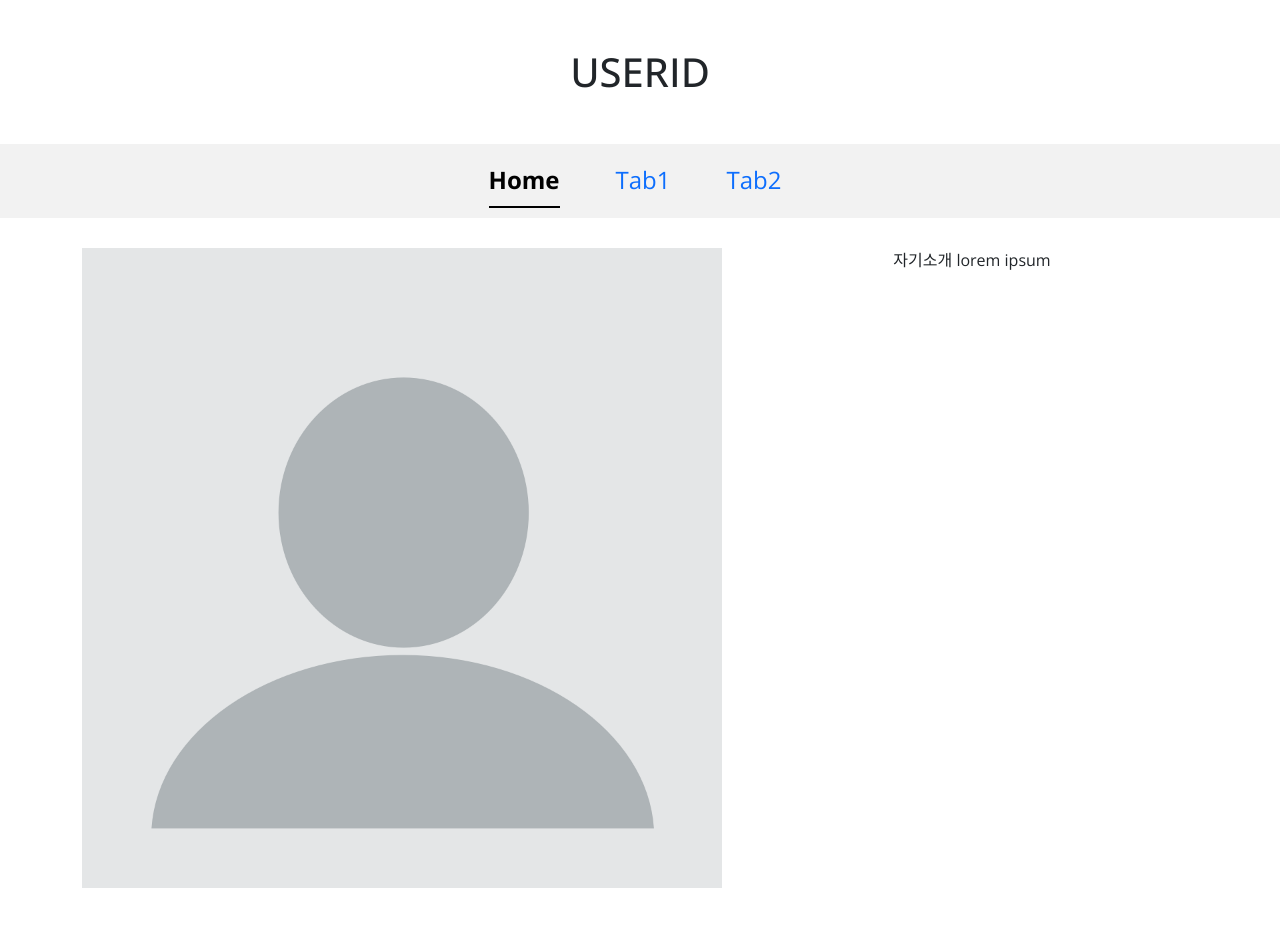
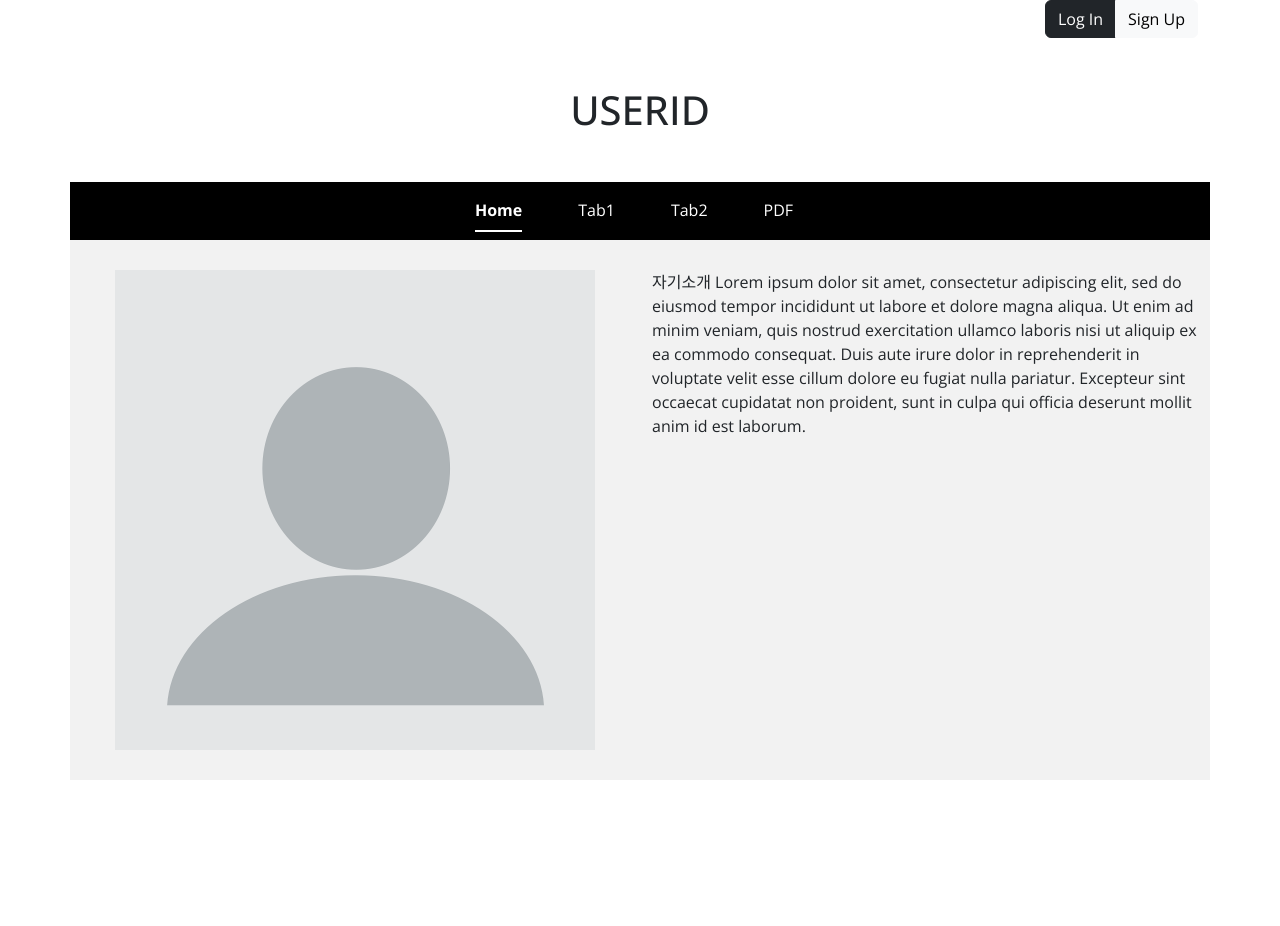
Before and after one commit to SihyeonHong/easiest-cv, a React (Create React App) app: page /userid in a window 1280 px wide. Shown: the top 926 px of the page. After the commit the page ends 800 px from the top, so only its background shows below. Built offline with nearby package versions, Linux system fonts and the light colour scheme.

Commit message:
[feat] add UI

```diff
--- a/src/App.css
+++ b/src/App.css
@@ -6,23 +6,39 @@ body > * {
 }
 
 .nav {
-  padding: 10px;
-  background-color: #f2f2f2;
-  font-size: 150%;
+  padding: 8px;
+  background-color: black;
 }
 
-.nav > * {
+.nav-link {
   margin-left: 20px;
   margin-right: 20px;
+  color: white !important;
 }
 
-.homeBody {
+.tabBody {
+  background-color: #f2f2f2;
+  max-width: 640px;
   padding: 30px;
+  text-align: left;
 }
 
-.homeBody > * {
-  margin: 30px;
-  border-radius: 1px solid white;
+.profileImage {
+  max-width: 480px;
+  max-height: 1280px;
+}
+
+.options-column,
+.actions-column {
+  width: fit-content;
+}
+
+.contents-column {
+  width: auto;
+}
+
+.contents-input {
+  width: 100%;
 }
 
 .App {
--- a/src/App.js
+++ b/src/App.js
@@ -1,43 +1,28 @@
-import logo from "./logo.svg";
 import "./App.css";
 import "bootstrap/dist/css/bootstrap.min.css";
-import { Routes, Route, Link } from "react-router-dom";
-import { Nav, Container, Row, Col } from "react-bootstrap";
+import { Routes, Route } from "react-router-dom";
+import UserHome from "./components/UserHome";
+import Tab from "./components/Tab";
+import HomeComponent from "./components/HomeComponent";
 
 function App() {
-  const userid = "userid".toUpperCase();
   return (
     <div className="App">
-      <h1 className="mt-5 mb-5">{userid}</h1>
-      <Nav
-        variant="underline"
-        className="nav justify-content-center"
-        activeKey="/home"
-      >
-        <Nav.Item>
-          <Nav.Link href="/home">Home</Nav.Link>
-        </Nav.Item>
-        <Nav.Item>
-          <Nav.Link eventKey="link-1">Tab1</Nav.Link>
-        </Nav.Item>
-        <Nav.Item>
-          <Nav.Link eventKey="link-2">Tab2</Nav.Link>
-        </Nav.Item>
-      </Nav>
-      <Container className="homeBody">
-        <Row>
-          <Col>
-            <img
-              src={
-                process.env.PUBLIC_URL +
-                "/blank-profile-picture-973460_1920.png"
-              }
-              style={{ maxWidth: "640px", maxHeight: "1280px" }}
-            />
-          </Col>
-          <Col>자기소개 lorem ipsum </Col>
-        </Row>
-      </Container>
+      <Routes>
+        <Route path="/" element={<InitPage />} />
+        <Route path="/userid" element={<UserHome userid={"userid"} />}>
+          <Route path="#" element={<HomeComponent />} />
+          {/* <Route path=":tab" element={<Tab />} /> */}
+        </Route>
+      </Routes>
+    </div>
+  );
+}
+
+function InitPage() {
+  return (
+    <div>
+      <a href="/userid">userid</a>
     </div>
   );
 }
--- /dev/null
+++ b/src/components/HomeComponent.js
@@ -0,0 +1,29 @@
+import { Container, Row, Col } from "react-bootstrap";
+
+function HomeComponent() {
+  return (
+    <Container className="tabBody">
+      <Row>
+        <Col style={{ textAlign: "center" }}>
+          <img
+            className="profileImage"
+            src={
+              process.env.PUBLIC_URL + "/blank-profile-picture-973460_1920.png"
+            }
+          />
+        </Col>
+        <Col>
+          자기소개 Lorem ipsum dolor sit amet, consectetur adipiscing elit, sed
+          do eiusmod tempor incididunt ut labore et dolore magna aliqua. Ut enim
+          ad minim veniam, quis nostrud exercitation ullamco laboris nisi ut
+          aliquip ex ea commodo consequat. Duis aute irure dolor in
+          reprehenderit in voluptate velit esse cillum dolore eu fugiat nulla
+          pariatur. Excepteur sint occaecat cupidatat non proident, sunt in
+          culpa qui officia deserunt mollit anim id est laborum.{" "}
+        </Col>
+      </Row>
+    </Container>
+  );
+}
+
+export default HomeComponent;
--- /dev/null
+++ b/src/components/Tab.js
@@ -0,0 +1,44 @@
+import { useLocation } from "react-router-dom";
+import { Container, Table, Button } from "react-bootstrap";
+
+function Tab({ tabname }) {
+  let location = useLocation();
+  let currentPath = location.pathname;
+
+  return (
+    <Container className="tabBody">
+      <h1>{tabname}</h1>
+      <p>lorem ipsum</p>
+
+      <Table>
+        <thead>
+          <tr>
+            <th className="options-column">Options</th>
+            <th className="contents-column">Contents</th>
+            <th className="actions-column">Actions</th>
+          </tr>
+        </thead>
+        <tbody>
+          <tr>
+            <td className="options-column">
+              <select>
+                <option value="title">title</option>
+                <option value="description">description</option>
+              </select>
+            </td>
+            <td className="contents-column">
+              <input type="text" className="contents-input"></input>
+            </td>
+            <td className="actions-column">
+              <Button variant="light">+</Button>
+              {""}
+              <Button variant="light">-</Button>
+            </td>
+          </tr>
+        </tbody>
+      </Table>
+    </Container>
+  );
+}
+
+export default Tab;
--- /dev/null
+++ b/src/components/UserHome.js
@@ -0,0 +1,158 @@
+import {
+  Nav,
+  Container,
+  Row,
+  Col,
+  Button,
+  ButtonGroup,
+  Modal,
+  Form,
+} from "react-bootstrap";
+import { useState, useEffect } from "react";
+import { useNavigate } from "react-router-dom";
+import HomeComponent from "./HomeComponent";
+import Tab from "./Tab";
+
+function UserHome({ userid }) {
+  const navigate = useNavigate();
+  const currentPath = window.location.pathname;
+  const [tabs, setTabs] = useState(["Tab1", "Tab2"]);
+  let [activeKey, setActiceKey] = useState("home");
+
+  const [showLoginModal, setShowLoginModal] = useState(false);
+  const handleLoginModalOpen = () => setShowLoginModal(true);
+  const handleLoginModalClose = () => setShowLoginModal(false);
+  const [showSignUpModal, setShowSignUpModal] = useState(false);
+  const handleSignUpModalOpen = () => setShowSignUpModal(true);
+  const handleSignUpModalClose = () => setShowSignUpModal(false);
+
+  return (
+    <Container>
+      <Row style={{ textAlign: "right" }}>
+        <Col>
+          <ButtonGroup>
+            <Button variant="dark" onClick={handleLoginModalOpen}>
+              Log In
+            </Button>
+            <Button variant="light" onClick={handleSignUpModalOpen}>
+              Sign Up
+            </Button>
+          </ButtonGroup>
+          <SignUpModal />
+          <LogInModal />
+        </Col>
+      </Row>
+      <Row>
+        <Col>
+          <h1 className="mt-5 mb-5">{userid.toUpperCase()}</h1>
+        </Col>
+      </Row>
+      <Row>
+        <Nav
+          variant="underline"
+          className="nav justify-content-center"
+          activeKey={activeKey}
+        >
+          <Nav.Item>
+            <Nav.Link
+              eventKey="home"
+              onClick={() => {
+                navigate("/" + userid);
+                setActiceKey("home");
+              }}
+            >
+              Home
+            </Nav.Link>
+          </Nav.Item>
+          {tabs &&
+            tabs.map((tab, idx) => (
+              <Nav.Item>
+                <Nav.Link
+                  eventKey={tab}
+                  onClick={() => {
+                    setActiceKey(tab);
+                    //   navigate(currentPath + "/" + tab);
+                  }}
+                >
+                  {tab}
+                </Nav.Link>
+              </Nav.Item>
+            ))}
+          <Nav.Item>
+            <Nav.Link disabled>PDF</Nav.Link>
+          </Nav.Item>
+        </Nav>
+      </Row>
+      <Row>
+        {activeKey === "home" ? <HomeComponent /> : <Tab tabname={activeKey} />}
+      </Row>
+    </Container>
+  );
+
+  function LogInModal() {
+    return (
+      <Modal show={showLoginModal} onHide={handleLoginModalClose}>
+        <Modal.Header closeButton>
+          <Modal.Title>Log In</Modal.Title>
+        </Modal.Header>
+        <Modal.Body>
+          <Form>
+            <Form.Group controlId="formBasicEmail">
+              <Form.Label>ID</Form.Label>
+              <Form.Control type="text" placeholder="Enter ID" />
+              <Form.Label>Password</Form.Label>
+              <Form.Control type="password" placeholder="Password" />
+            </Form.Group>
+            <Button variant="dark" type="submit">
+              Log In
+            </Button>
+          </Form>
+        </Modal.Body>
+      </Modal>
+    );
+  }
+
+  function SignUpModal() {
+    return (
+      <Modal show={showSignUpModal} onHide={handleSignUpModalClose}>
+        <Modal.Header closeButton>
+          <Modal.Title>Sign Up</Modal.Title>
+        </Modal.Header>
+        <Modal.Body>
+          <Form>
+            <Form.Group controlId="formBasicEmail">
+              <Form.Label>Your Domain ID</Form.Label>
+              <Form.Text className="text-muted">
+                This ID will be your domain name. You CANNOT change it later.
+              </Form.Text>
+              <p>
+                https://easiest-cv.com/
+                <Form.Control type="text" placeholder="yourdomainname" />
+              </p>
+
+              <Form.Label>Email address</Form.Label>
+              <Form.Control
+                type="email"
+                placeholder="if you forget your password, you will receive email here"
+              />
+            </Form.Group>
+            <Form.Group controlId="formBasicPassword">
+              <Form.Label>Password</Form.Label>
+              <Form.Control type="password" placeholder="Password" />
+            </Form.Group>
+            <Form.Group controlId="formBasicPassword">
+              <Form.Label>Confirm Password</Form.Label>
+              <Form.Control type="password" placeholder="Confirm Password" />
+            </Form.Group>
+            <Form.Group controlId="formBasicCheckbox"></Form.Group>
+            <Button variant="dark" type="submit">
+              Sign Up
+            </Button>
+          </Form>
+        </Modal.Body>
+      </Modal>
+    );
+  }
+}
+
+export default UserHome;
```
